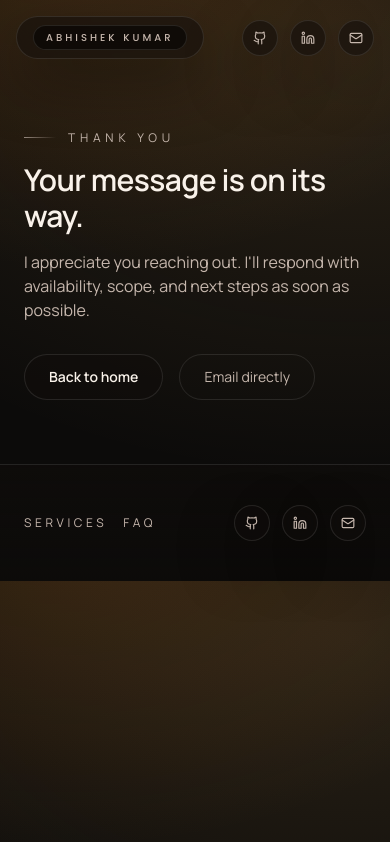
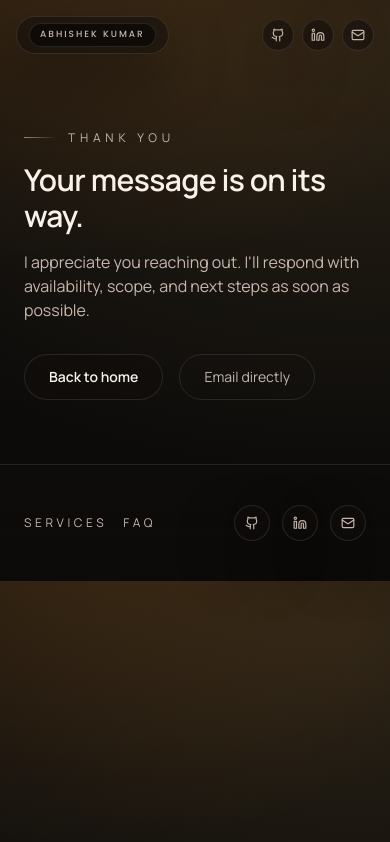
Before and after one commit to Abhixak/Abhixak, a Next.js app: page /thank-you in a window 390 px wide. Built offline with nearby package versions, Linux system fonts and the light colour scheme.

Commit message:
Refine mobile navbar sizing

```diff
--- a/src/components/navigation/TopNav.tsx
+++ b/src/components/navigation/TopNav.tsx
@@ -12,11 +12,10 @@ export function TopNav() {
       transition={{ duration: 0.5 }}
       className="fixed top-4 left-0 right-0 z-30 px-4 md:px-8"
     >
-      <div className="mx-auto flex w-full max-w-6xl flex-wrap items-center justify-between gap-3">
-        <div className="shadow-soft flex flex-wrap items-center gap-3 rounded-full border border-white/10 bg-[color:var(--glass)] px-4 py-2 backdrop-blur-[14px]">
+      <div className="mx-auto flex w-full max-w-6xl flex-nowrap items-center justify-between gap-2 md:gap-3">
+        <div className="shadow-soft flex flex-nowrap items-center gap-2 rounded-full border border-white/10 bg-[color:var(--glass)] px-3 py-1.5 backdrop-blur-[14px] md:gap-3 md:px-4 md:py-2">
           <span
-            className="light-font rounded-full border border-white/10 bg-black/50 px-3 py-1 text-[10px] uppercase tracking-[0.3em]
-  text-[color:var(--muted)]"
+            className="light-font rounded-full border border-white/10 bg-black/50 px-2.5 py-1 text-[9px] uppercase tracking-[0.22em] text-[color:var(--muted)] sm:text-[10px] sm:tracking-[0.3em]"
           >
             {portfolioData.name}
           </span>
@@ -62,10 +61,10 @@ export function TopNav() {
             </a>
           </div>
         </div>
-        <div className="flex items-center gap-3 md:hidden">
+        <div className="flex items-center gap-2 md:hidden">
           {portfolioData.social.github ? (
             <a
-              className="shadow-soft flex h-9 w-9 items-center justify-center rounded-full border border-white/10 bg-[color:var(--glass)] text-[color:var(--muted)] backdrop-blur-[14px] transition hover:text-[color:var(--text)]"
+              className="shadow-soft flex h-8 w-8 items-center justify-center rounded-full border border-white/10 bg-[color:var(--glass)] text-[color:var(--muted)] backdrop-blur-[14px] transition hover:text-[color:var(--text)] sm:h-9 sm:w-9"
               href={portfolioData.social.github}
               aria-label="GitHub"
             >
@@ -74,7 +73,7 @@ export function TopNav() {
           ) : null}
           {portfolioData.social.linkedin ? (
             <a
-              className="shadow-soft flex h-9 w-9 items-center justify-center rounded-full border border-white/10 bg-[color:var(--glass)] text-[color:var(--muted)] backdrop-blur-[14px] transition hover:text-[color:var(--text)]"
+              className="shadow-soft flex h-8 w-8 items-center justify-center rounded-full border border-white/10 bg-[color:var(--glass)] text-[color:var(--muted)] backdrop-blur-[14px] transition hover:text-[color:var(--text)] sm:h-9 sm:w-9"
               href={portfolioData.social.linkedin}
               aria-label="LinkedIn"
             >
@@ -83,7 +82,7 @@ export function TopNav() {
           ) : null}
           {portfolioData.social.email ? (
             <a
-              className="shadow-soft flex h-9 w-9 items-center justify-center rounded-full border border-white/10 bg-[color:var(--glass)] text-[color:var(--muted)] backdrop-blur-[14px] transition hover:text-[color:var(--text)]"
+              className="shadow-soft flex h-8 w-8 items-center justify-center rounded-full border border-white/10 bg-[color:var(--glass)] text-[color:var(--muted)] backdrop-blur-[14px] transition hover:text-[color:var(--text)] sm:h-9 sm:w-9"
               href={`mailto:${portfolioData.social.email}`}
               aria-label="Email"
             >
```
